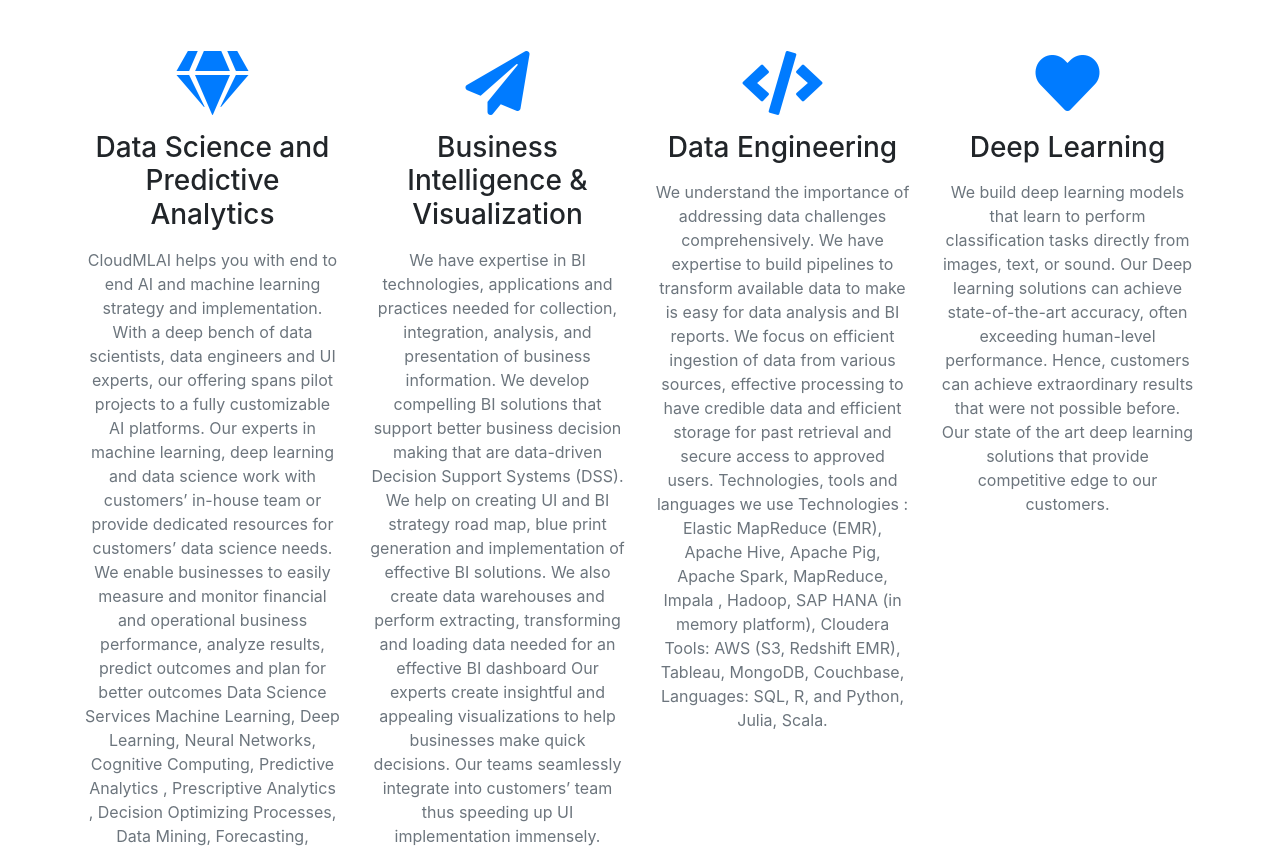
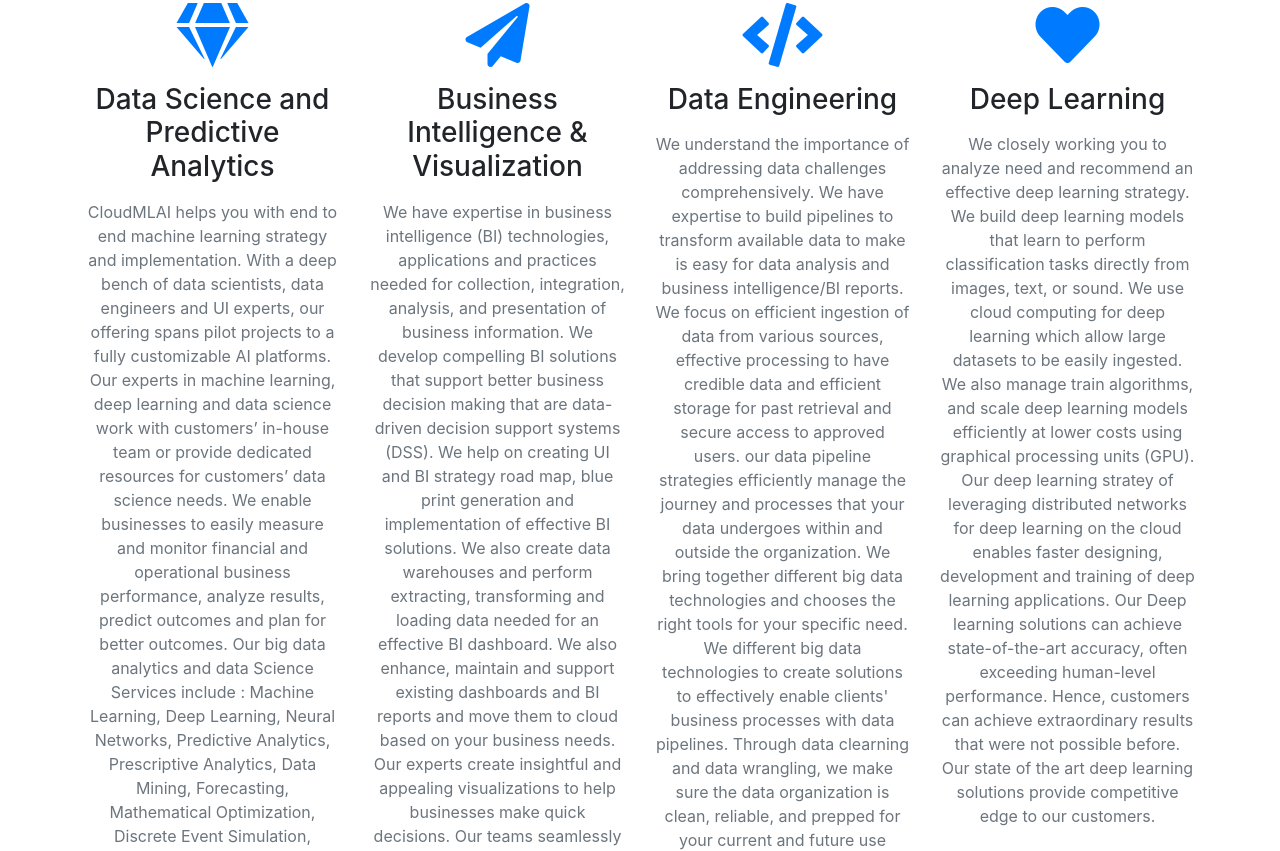
Before and after one commit to cloudmlai/cloudmlai.github.io, a website with bundled scripts: page index.html in a window 1280 px wide. Shown: the part 1778-2629 px from the top of the page. Built offline with nearby package versions, Linux system fonts and the light colour scheme.

Commit message:
Updates dec 2018

```diff
--- a/index.html
+++ b/index.html
@@ -8,7 +8,7 @@
     <meta name="description" content="">
     <meta name="author" content="">
 
-    <title>Data Science Solutions - Customer Focused</title>
+    <title>Big Data Data Science Solutions</title>
 
     <!-- Bootstrap core CSS -->
     <link href="vendor/bootstrap/css/bootstrap.min.css" rel="stylesheet">
@@ -59,12 +59,12 @@
         <div class="row">
           <div class="col-lg-10 mx-auto">
             <h1 class="text-uppercase">
-              <strong>Cloud based Machine Learning and AI Solutions</strong>
+              <strong>Cloud Based Big Data, Machine Learning and AI Solutions</strong>
             </h1>
             <hr>
           </div>
           <div class="col-lg-8 mx-auto">
-            <p class="text-faded mb-5"> We deliver data based insightful information by understanding business needs so decision makers have the right information at right time and right place.
+            <p class="text-faded mb-5"> We deliver data based insightful information by understanding your business needs. Our focus is to provide decision makers with the right information at right time and right place.
 			Our innovative solutions enable Big data analytics, Actionable insights,  Informed Decisions. Just get in touch with us regarding your need and we can start going, no strings attached!</p>
             <a class="btn btn-primary btn-xl js-scroll-trigger" href="#about">Find Out More</a>
           </div>
@@ -78,13 +78,10 @@
           <div class="col-lg-8 mx-auto text-center">
             <h2 class="section-heading text-white">We've got what you need!</h2>
             <hr class="light my-4">
-            <p class="text-faded mb-4">Cloud MLAI Solutions has everything you need to give your business a big data and analytics edge. We custom develop solutions for your unique need and deliver innovative and scalable solutions in short time!
-			We are a data science solution provider for wide range of businesses from small and medium scale to well established enterprises and government organizations. At CloudMLAI innovation is a way of life and technology is an extension of the human intellect. Our goal is to add a whole new dimension to your business thorough our services.
-
- CloudMLAI provides a full-range of data science solution, from data collection, diagnostic analysis on historical data, predictive modeling to prescriptive analytics for real time decision making. With professionals who are experts in their fields and the latest in technology we delve into all the major aspects of data science
-
-
-Our focus on providing end to end services means that we not only produce the optimum and accurate solutions, with our forte as one of the most customers focused solution provider in the field, but also provide production ready user interfaces and dashboards.
+            <p class="text-faded mb-4">CloudMLAI Solutions has everything you need to give your business a big data and analytics edge. We custom develop solutions for your unique need and deliver innovative and scalable solutions in short time!.
+			We are a data science solution provider for wide range of businesses from small and medium scale to well established enterprises. Our goal is to add a whole new dimension to your business thorough our services.
+CloudMLAI provides a full-range of data science solution, from data collection, diagnostic analysis on historical data, predictive modeling to prescriptive analytics for real time decision making. With professionals who are experts in their fields and the latest in technology, we delve into all the major aspects of big data analytics and data science.
+Our focus on providing end to end services means that we not only produce the optimum and accurate solutions but also provide production ready user interfaces and dashboards.
 Our approach delivers new insights that help the organization maximize customer and product profitability, minimize customer churn, detect fraud and increase campaign effectiveness.
 			Free initial consultation with No strings attached!</p>
             <a class="btn btn-light btn-xl js-scroll-trigger" href="#services">Get Started!</a>
@@ -108,28 +105,27 @@
             <div class="service-box mt-5 mx-auto">
               <i class="fas fa-4x fa-gem text-primary mb-3 sr-icon-1"></i>
               <h3 class="mb-3">Data Science and Predictive Analytics</h3>
-              <p class="text-muted mb-0">CloudMLAI helps you with end to end AI and machine learning strategy and implementation. With a deep bench of data scientists, data engineers and UI experts, our offering spans pilot projects to a fully customizable AI platforms. Our experts in machine learning, deep learning and data science work with customers’ in-house team or provide dedicated resources for customers’ data science needs.
-			  We enable businesses to easily measure and monitor financial and operational business performance, analyze results, predict outcomes and plan for better outcomes
+              <p class="text-muted mb-0">CloudMLAI helps you with end to end machine learning strategy and implementation. With a deep bench of data scientists, data engineers and UI experts, our offering spans pilot projects to a fully customizable AI platforms.
+			  Our experts in machine learning, deep learning and data science work with customers’ in-house team or provide dedicated resources for customers’ data science needs.
+			  We enable businesses to easily measure and monitor financial and operational business performance, analyze results, predict outcomes and plan for better outcomes.
 
-Data Science Services
-Machine Learning, Deep Learning, Neural Networks, Cognitive Computing,
+Our big data analytics and data Science Services include :
+Machine Learning, Deep Learning, Neural Networks,
 
-Predictive Analytics , Prescriptive Analytics , Decision Optimizing Processes,
+Predictive Analytics, Prescriptive Analytics,
 
 Data Mining, Forecasting, Mathematical Optimization, Discrete Event Simulation,
 
-Classification and Segmentation, Survival Analysis. Decision and Risk Analysis</p>
+Classification and Segmentation, Survival Analysis, Decision and Risk Analysis</p>
             </div>
           </div>
           <div class="col-lg-3 col-md-6 text-center">
             <div class="service-box mt-5 mx-auto">
               <i class="fas fa-4x fa-paper-plane text-primary mb-3 sr-icon-2"></i>
               <h3 class="mb-3">Business Intelligence & Visualization</h3>
-              <p class="text-muted mb-0">We have expertise in BI technologies, applications and practices needed for collection, integration, analysis, and presentation of business information. We develop compelling BI solutions that support better business decision making that are data-driven Decision Support Systems (DSS).
-
-We help on creating UI and BI strategy road map, blue print generation and implementation of effective BI solutions. We also create data warehouses and perform extracting, transforming and loading data needed for an effective BI dashboard
-
-
+              <p class="text-muted mb-0">We have expertise in business intelligence (BI) technologies, applications and practices needed for collection, integration, analysis, and presentation of business information. We develop compelling BI solutions that support better business decision making that are data-driven decision support systems (DSS).
+We help on creating UI and BI strategy road map, blue print generation and implementation of effective BI solutions. We also create data warehouses and perform extracting, transforming and loading data needed for an effective BI dashboard.
+We also enhance, maintain and support existing dashboards and BI reports and move them to cloud based on your business needs.
 Our experts create insightful and appealing visualizations to help businesses make quick decisions. Our teams seamlessly integrate into customers’ team thus speeding up UI implementation immensely. </p>
             </div>
           </div>
@@ -137,26 +133,23 @@
             <div class="service-box mt-5 mx-auto">
               <i class="fas fa-4x fa-code text-primary mb-3 sr-icon-3"></i>
               <h3 class="mb-3">Data Engineering </h3>
-              <p class="text-muted mb-0">We understand the importance of addressing data challenges comprehensively. We have expertise to build pipelines to transform available data to make is easy for data analysis and BI reports.
+              <p class="text-muted mb-0">We understand the importance of addressing data challenges comprehensively. We have expertise to build pipelines to transform available data to make is easy for data analysis and business intelligence/BI reports.
 We focus on efficient ingestion of data from various sources, effective processing to have credible data and efficient storage for past retrieval and secure access to approved users.
-
-
-Technologies, tools and languages we use
-
-Technologies : Elastic MapReduce (EMR), Apache Hive, Apache Pig, Apache Spark, MapReduce, Impala , Hadoop, SAP HANA (in memory platform), Cloudera
-
-Tools: AWS (S3, Redshift EMR), Tableau, MongoDB, Couchbase,
-
-Languages: SQL, R, and Python, Julia, Scala.</p>
+our data pipeline strategies efficiently manage the journey and processes that your data undergoes within and outside the organization.
+We bring together different big data technologies and chooses the right tools for your specific need. We different big data technologies to create solutions to effectively enable clients' business processes with data pipelines.
+Through data clearning and data wrangling, we make sure the data organization is clean, reliable, and prepped for your current and future use cases.
+</p>
             </div>
           </div>
           <div class="col-lg-3 col-md-6 text-center">
             <div class="service-box mt-5 mx-auto">
               <i class="fas fa-4x fa-heart text-primary mb-3 sr-icon-4"></i>
               <h3 class="mb-3">Deep Learning</h3>
-              <p class="text-muted mb-0">We build deep learning models that learn to perform classification tasks directly from images, text, or sound.
+              <p class="text-muted mb-0">We closely working you to analyze need and recommend an effective deep learning strategy. We build deep learning models that learn to perform classification tasks directly from images, text, or sound.
+			  We use cloud computing for deep learning which allow large datasets to be easily ingested. We also manage train algorithms, and scale deep learning models efficiently at lower costs using graphical processing units (GPU).
+Our deep learning stratey of leveraging distributed networks for deep learning on the cloud enables faster designing, development and training of  deep learning applications.
 Our Deep learning solutions can achieve state-of-the-art accuracy, often exceeding human-level performance. Hence, customers can achieve extraordinary results that were not possible before.
-			  Our state of the art deep learning solutions that provide competitive edge to our customers.
+			  Our state of the art deep learning solutions provide competitive edge to our customers.
 			  </p>
             </div>
           </div>
@@ -263,8 +256,13 @@
 
     <section class="bg-dark text-white">
       <div class="container text-center">
-        <h2 class="mb-4">Optimizing Business Performance</h2>
-        <a class="btn btn-light btn-xl sr-button" href="http://cloudmlai.com">Schedule Free Initial Consultation Now!</a>
+        <h2 class="mb-4">Give Your Business the Big Data Edge with Our Expertese</h2>
+		<p class="mb-5">Technologies : Apache Hive, Apache Pig, Apache Spark, MapReduce, Impala, Elastic MapReduce (EMR), Hadoop, SAP HANA (in memory platform), Cloudera</p>
+				<p class="mb-5">Tools: AWS (S3, Redshift EMR), Tableau, MongoDB, Couchbase</p>
+				<p class="mb-5">Languages: Python, SQL, R, Julia, Scala.</p>
+
+
+        <a class="btn btn-light btn-xl sr-button" href="mailto:your-email@your-domain.com">Schedule Free Initial Consultation Now!</a>
       </div>
     </section>
 
```
Also changed, not shown: img/header.jpg, img/header_0.jpg (added), img/portfolio/fullsize/1.jpg, img/portfolio/fullsize/2.jpg, img/portfolio/fullsize/3.jpg, img/portfolio/fullsize/4.jpg, img/portfolio/fullsize/5.jpg, img/portfolio/fullsize/6.jpg, img/portfolio/thumbnails/1.jpg, img/portfolio/thumbnails/2.jpg, img/portfolio/thumbnails/3.jpg, img/portfolio/thumbnails/4.jpg, img/portfolio/thumbnails/5.jpg, img/portfolio/thumbnails/6.jpg, 1 other file.
